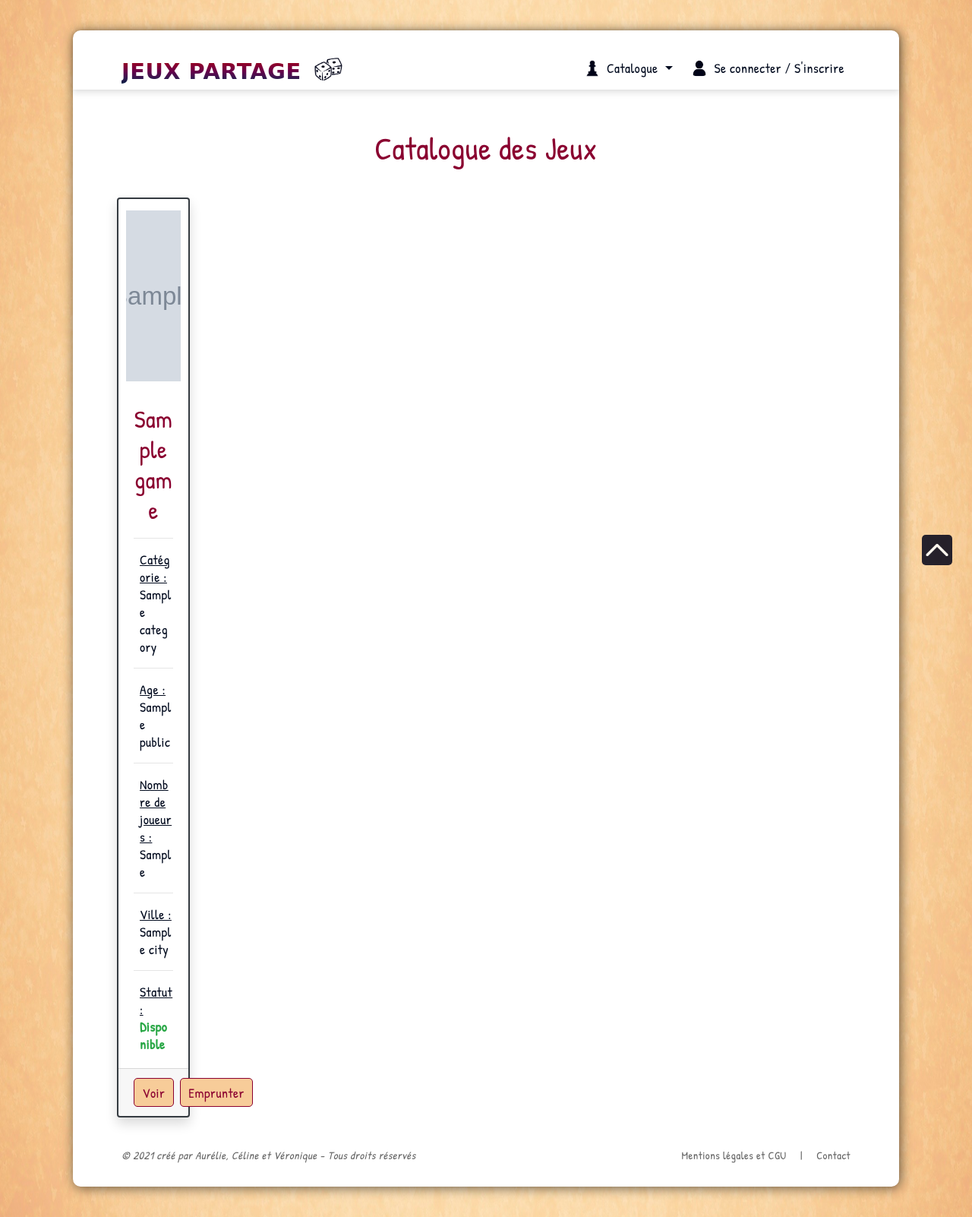
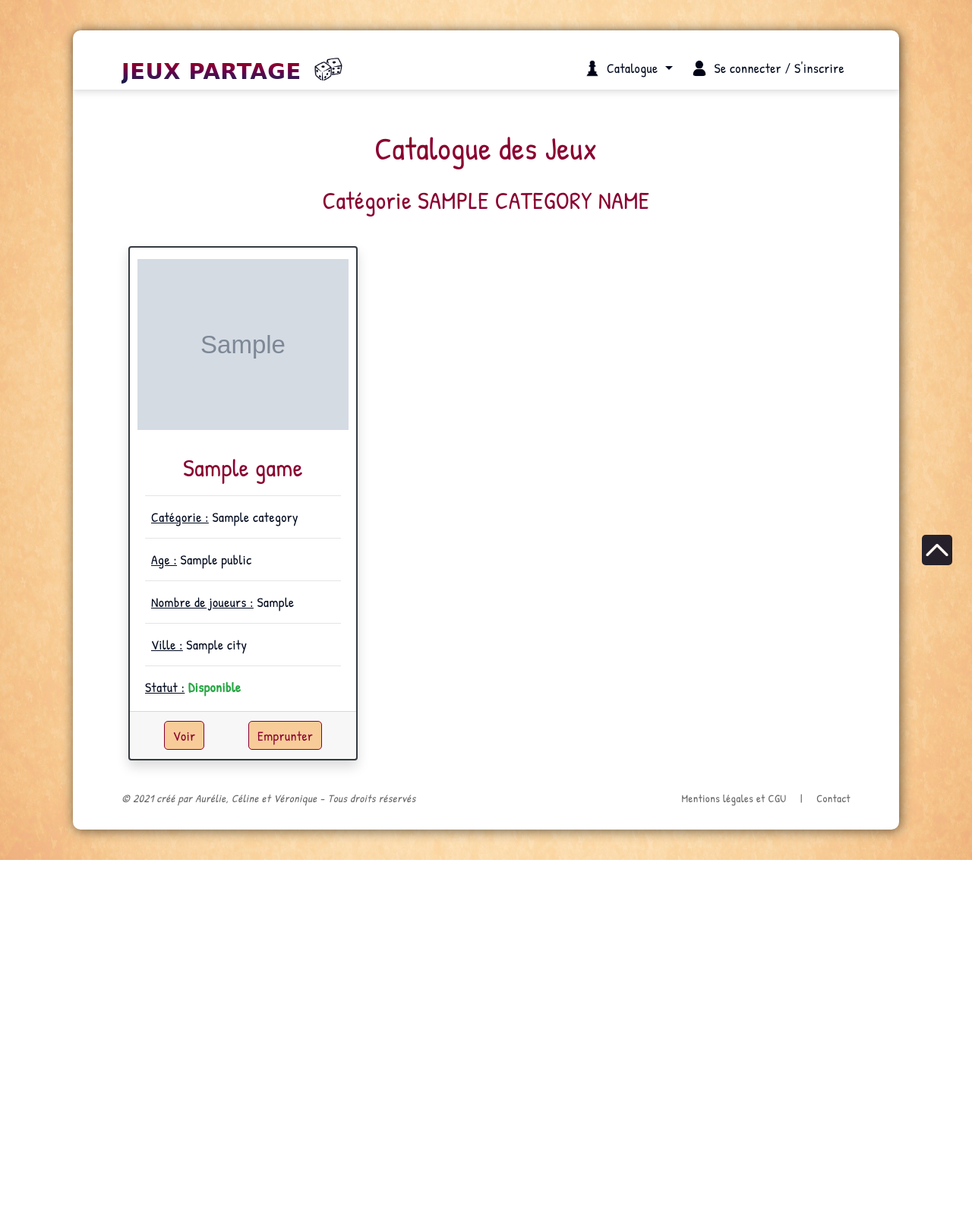
Before and after one commit to AurelieGilet/wf3_group_project, a Symfony app: template jeux_partage/templates/front/catalog.html.twig in a window 1280 px wide. Shown: the whole page at 76% size. After the commit the page ends 1132 px from the top, so only its background shows below. Run offline with Twig, Linux system fonts and the light colour scheme; the template is opened without the code that fills it: most values are stand-ins (such as "Sample title", 1, 10 or a date in 2020); grey boxes marked "Sample" are stand-in pictures; some libraries are stand-ins or nearby versions; some web fonts are replaced.

Commit message:
catégories + disponibilité des jeux

```diff
--- a/jeux_partage/templates/base.html.twig
+++ b/jeux_partage/templates/base.html.twig
@@ -56,15 +56,10 @@
                                         Jeux par Catégories
                                     </a>
                                     <div class="dropdown-menu" aria-labelledby="navbarDropdown">
-                                        <a class="dropdown-item" href="{{ path("catalogue", {'category': 'cartes'}) }}">Cartes</a>
-                                        <a class="dropdown-item" href="">Stratégie</a>
-                                        <a class="dropdown-item" href="">Connaissance</a>
-                                        <a class="dropdown-item" href="">Adresse</a>
-                                        <a class="dropdown-item" href="">Coopération</a>
-                                        <a class="dropdown-item" href="">Logique</a>
-                                        <a class="dropdown-item" href="">Lettre</a>
-                                        <a class="dropdown-item" href="">Dés</a>
-                                        <a class="dropdown-item" href="">Mémoire</a>
+									{# This is use to embed a controller without having to specify a route in the method #}
+									{{ render(controller(
+										'App\\Controller\\FrontController::categories'
+									))}}
                                     </div>
                                 </div>
                             </li>
--- /dev/null
+++ b/jeux_partage/templates/front/_category.html.twig
@@ -0,0 +1,6 @@
+
+{# This is a template fragment called in base.html.twig #}
+
+{% for category in categories %}
+	<a class="dropdown-item" href="{{ path("catalogue_category", {'id': category.id}) }}">{{category.name|upper}}</a>
+{% endfor %}
--- a/jeux_partage/templates/front/account_games_borrowed.html.twig
+++ b/jeux_partage/templates/front/account_games_borrowed.html.twig
@@ -8,7 +8,7 @@
 
 	<h1 class="h1 mt-3 mb-4">Liste des jeux empruntés</h1>
 
-	<p class="card-text mt-4 mb-3 px-3 text-center font-italic">Contacter le possesseur du jeu afin de convenir d'un rendez-vous pour l'échange par le biais de la <a href="" class="font-weight-bold underline_a">messagerie</a>.</p>
+	<p class="card-text mt-4 mb-3 px-3 text-center font-italic">Contactez le possesseur du jeu afin de convenir d'un rendez-vous pour l'échange par le biais de la <a href="" class="font-weight-bold underline_a">messagerie</a>.</p>
 	<p class="card-text mt-4 mb-3 px-3 text-center font-italic">Tant que le jeu n'a pas été récupéré, vous pouvez annuler l'emprunt via le lien de suppression associé à celui-ci.</p>
 
 	{% for message in app.flashes('success') %}
--- a/jeux_partage/templates/front/account_games_lended.html.twig
+++ b/jeux_partage/templates/front/account_games_lended.html.twig
@@ -8,8 +8,8 @@
 
 	<h1 class="h1 mt-3 mb-4">Liste des jeux prêtés</h1>
 
-	<p class="card-text my-md-2 my-1 px-3 text-center font-italic">Contacter l'emprunteur du jeu afin de convenir d'un rendez-vous pour l'échange par le biais de la <a href="" class="font-weight-bold underline_a">messagerie</a>.</p>
-	<p class="card-text my-md-2 my-1 px-3 text-center font-italic">Tant que le jeu n'a pas été récupéré, vous pouvez annuler l'emprunt via le lien de suppression associé à celui-ci.</p>
+	<p class="card-text my-md-2 my-1 px-3 text-center font-italic">Contactez l'emprunteur du jeu afin de convenir d'un rendez-vous pour l'échange par le biais de la <a href="" class="font-weight-bold underline_a">messagerie</a>.</p>
+	<p class="card-text my-md-2 my-1 px-3 text-center font-italic">Tant que le jeu n'a pas été remis à l'emprunteur, vous pouvez annuler sa demande via le lien de suppression associé à celle-ci.</p>
 	<p class="card-text my-md-2 my-1 px-3 text-center font-italic">Lorsque vous aurez remis le jeu à l'emprunteur, vous devrez confirmer cette remise en cliquant sur "<span class="font-weight-bold" style="text-decoration: none;">Jeu remis</span>".</p>
 	<p class="card-text my-md-2 my-1 px-3 text-center font-italic">Lorsque l'emprunteur vous aura rendu le jeu, vous devrez confirmer ce retour en cliquant sur"<span class="font-weight-bold" style="text-decoration: none;">Jeu rendu</span>".</p>
 
--- a/jeux_partage/templates/front/catalog.html.twig
+++ b/jeux_partage/templates/front/catalog.html.twig
@@ -5,9 +5,13 @@
 {% block body %}
 
 	<h1 class="h1 mt-3 mb-4">Catalogue des Jeux</h1>
+	{% if categoryName != null %}
+	<h2 class="size-game-name text-center mt-3 mb-4">Catégorie {{categoryName|upper}}</h2>
+	{% endif %}
+
 
 	<div class="row align-item-center">
-		<div class="card-deck">
+		<div class="card-deck w-100 mx-auto">
 
 		{% for game in games %}
 
@@ -28,13 +32,11 @@
 						<hr>
 						<p class="card-text pl-2"><span>Ville :</span> {{game.owner.city}}</p>
 						<hr>
-						<p class="card-text pl-2"><span>Statut :</span> {% if game.id in gamesId %} <span class="text-danger font-weight-bold" style="text-decoration: none;">Indisponible</span> {% else %} <span class="text-success font-weight-bold" style="text-decoration: none;">Disponible</span> {% endif %} </p>
+						<p class="card-text"><span>Statut :</span> {% if game.id not in borrowedGames|keys %} <span class="text-success font-weight-bold" style="text-decoration: none;">Disponible</span> {% else %} <span class="text-danger font-weight-bold" style="text-decoration: none;">Indisponible</span> <br> Le jeu sera disponible à partir du : <span class="font-weight-bold" style="text-decoration: none;"> {{borrowedGames[game.id].endDate|date('d/m/Y')}} </span> {% endif %}</p>
 					</div>
 					<div class="card-footer d-flex justify-content-around align-items-center">
 						<a href="{{ path('detail', {'id': game.id}) }}" class="btn-jp btn-card size-button">Voir</a>
-						{% if game.id in gamesId %}
-						<a href="" class="btn-jp btn-card ml-2">Réserver</a>
-						{% else %}
+						{% if game.id not in borrowedGames|keys %}
 						<a href="{{ path('borrowing', {'id': game.id}) }}" class="btn-jp btn-card ml-2">Emprunter</a>
 						{% endif %}
 					</div>
--- a/jeux_partage/templates/front/detail.html.twig
+++ b/jeux_partage/templates/front/detail.html.twig
@@ -20,11 +20,12 @@
 					<p class="card-text my-md-2 my-1"><span>Age :</span> {{game.public}}</p>
 					<p class="card-text my-md-2 my-1"><span>Nombre de joueurs :</span> {{game.minPlayers}} {% if game.maxPlayers != NULL and game.maxPlayers != game.minPlayers %} à {{game.maxPlayers}} {% endif %}</p>
 					<p class="card-text my-md-2 my-1"><span>Ville de location :</span> {{game.owner.city}}</p>
+					<p class="card-text"><span>Statut :</span> {% if borrowing == null %} <span class="text-success font-weight-bold" style="text-decoration: none;">Disponible</span> {% else %} <span class="text-danger font-weight-bold" style="text-decoration: none;">Indisponible</span></p> <p class="card-text">Le jeu sera disponible à partir du : <span class="font-weight-bold" style="text-decoration: none;"> {{ borrowing.endDate|date('d/m/Y')}} </span> {% endif %}</p>
 				</div>
 			</div>
 			<p class="py-3 px-lg-4"><span style="text-decoration: underline;">Règle du jeu :</span> {{game.description|nl2br}}</p>
 			<div class="d-flex justify-content-center align-items-center">
-				<a href="{{ path('borrowing', {'id': game.id}) }}" class="btn-jp mb-2">Emprunter</a>
+				<a href="{{ path('borrowing', {'id': game.id}) }}" class="btn btn-jp mb-2 {% if borrowing != null %}disabled{% endif %}">Emprunter</a>
 			</div>
 		</div>
 
```
Also changed, not shown: jeux_partage/src/Controller/FrontController.php (+53 -63 lines), 2 other files.
